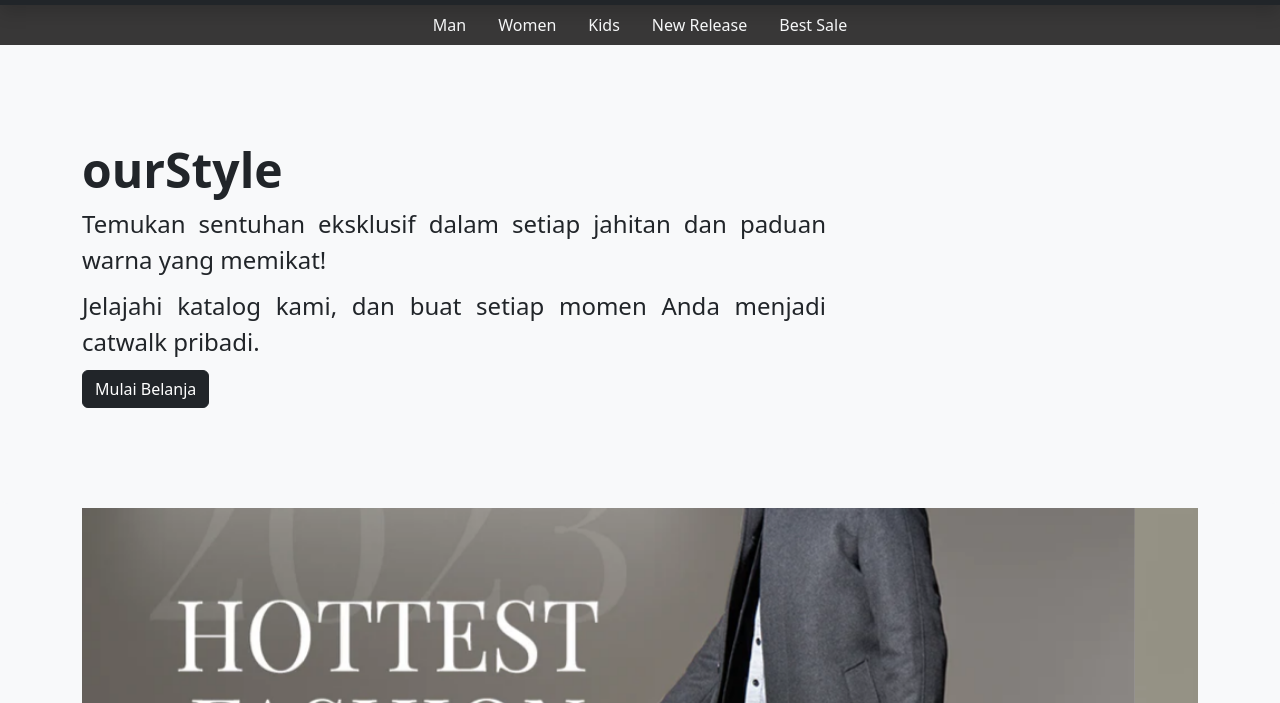
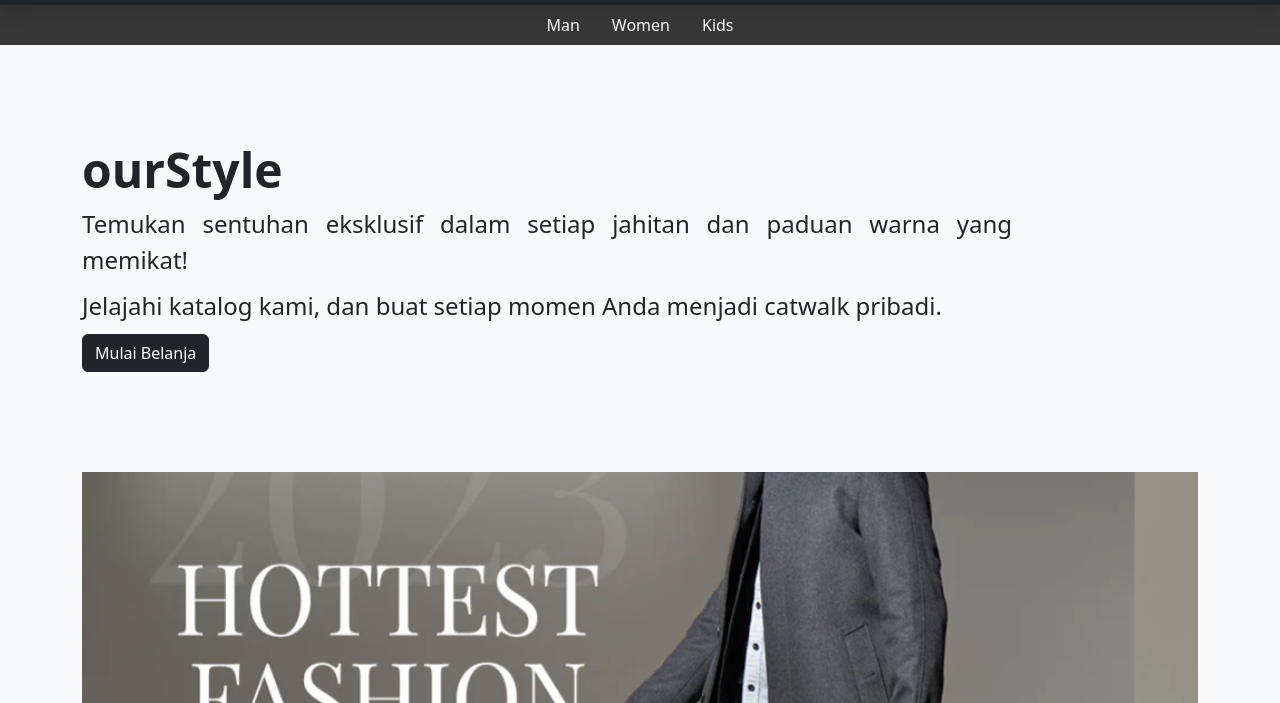
Before and after one commit to RHW48/TR_IMK, a plain HTML site: page Tugas/index.html in a window 1280 px wide. Shown: the part 77-780 px from the top of the page. Drawn offline with nearby package versions, Linux system fonts and the light colour scheme.

Commit message:
Update index.html

```diff
--- a/Tugas/index.html
+++ b/Tugas/index.html
@@ -103,12 +103,6 @@
     <li class="nav-item">
       <a class="nav-link text-light" aria-current="page" href="login.html">Kids</a>
     </li>
-    <li class="nav-item">
-      <a class="nav-link text-light" aria-current="page" href="login.html">New Release</a>
-    </li>
-    <li class="nav-item">
-      <a class="nav-link text-light" aria-current="page" href="login.html">Best Sale</a>
-    </li>
   </ul>
   <!-- End Submenu-->
 
@@ -120,9 +114,9 @@
       <div class="container py-5">
 
         <h1 class="display-5 fw-bold">ourStyle</h1>
-        <p class="col-md-8 fs-4">Temukan sentuhan eksklusif dalam setiap jahitan dan paduan warna yang memikat!
+        <p class="col-md-10 fs-4">Temukan sentuhan eksklusif dalam setiap jahitan dan paduan warna yang memikat!
         </p>
-        <p class="col-md-8 fs-4">Jelajahi katalog kami, dan buat setiap momen Anda menjadi catwalk pribadi.
+        <p class="col-md-10 fs-4">Jelajahi katalog kami, dan buat setiap momen Anda menjadi catwalk pribadi.
         </p>
 
         <a class="btn btn-dark" href="login.html" role="button">Mulai Belanja</a>
@@ -666,8 +660,8 @@
     <div class="container">
       <div class="row justify-content-center mb-4">
         <div class="col-md-7 text-center">
-          <h3 class="mb-3">Developer Dan Team</h3>
-          <h6 class="subtitle">Website katalog fasion ini di kembangkan oleh</h6>
+          <h3 class="mb-3">Developer dan Team</h3>
+          <h6 class="subtitle">Website katalog Fashion ini di kembangkan oleh</h6>
         </div>
       </div>
       <div class="row">
```
